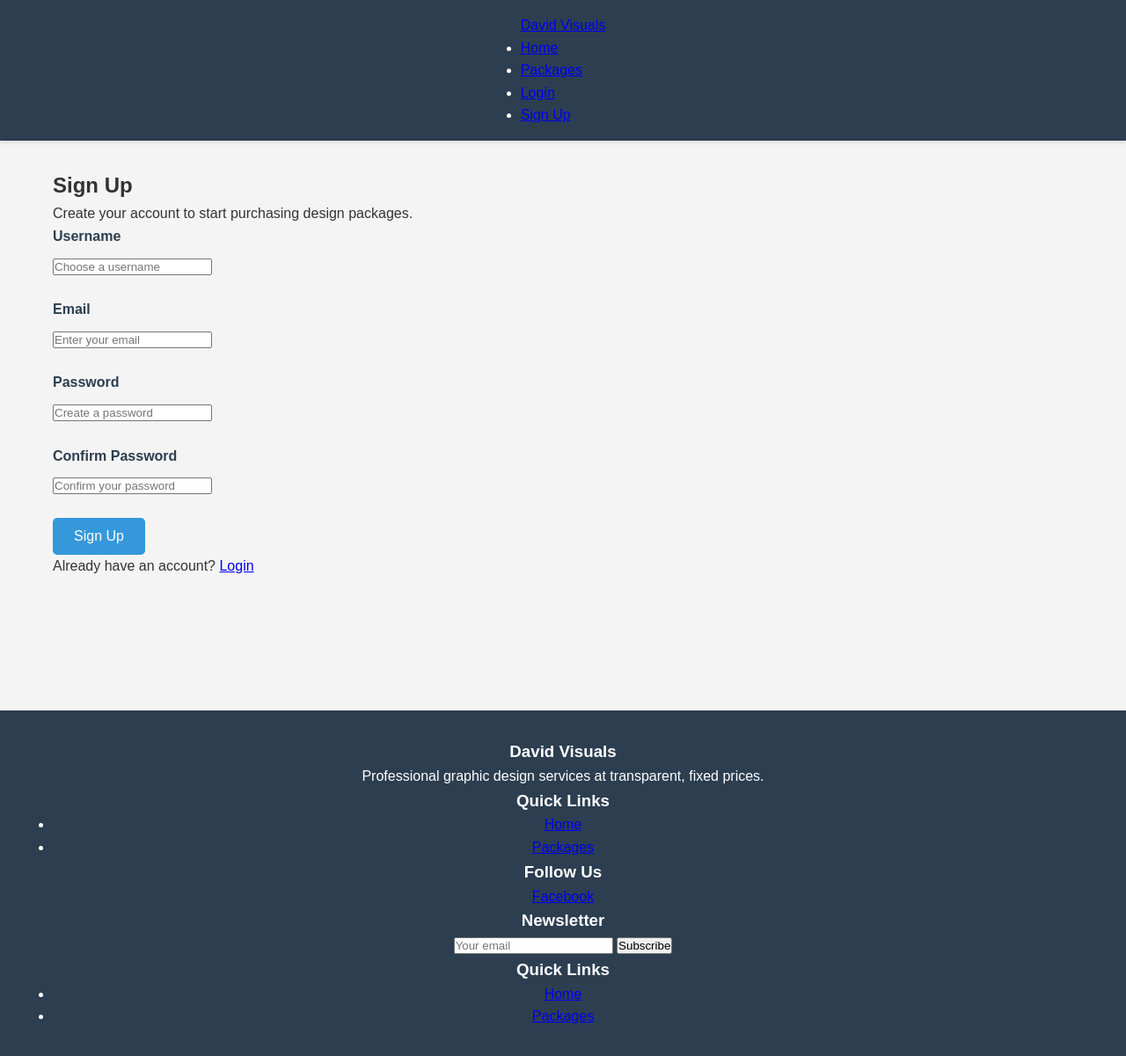
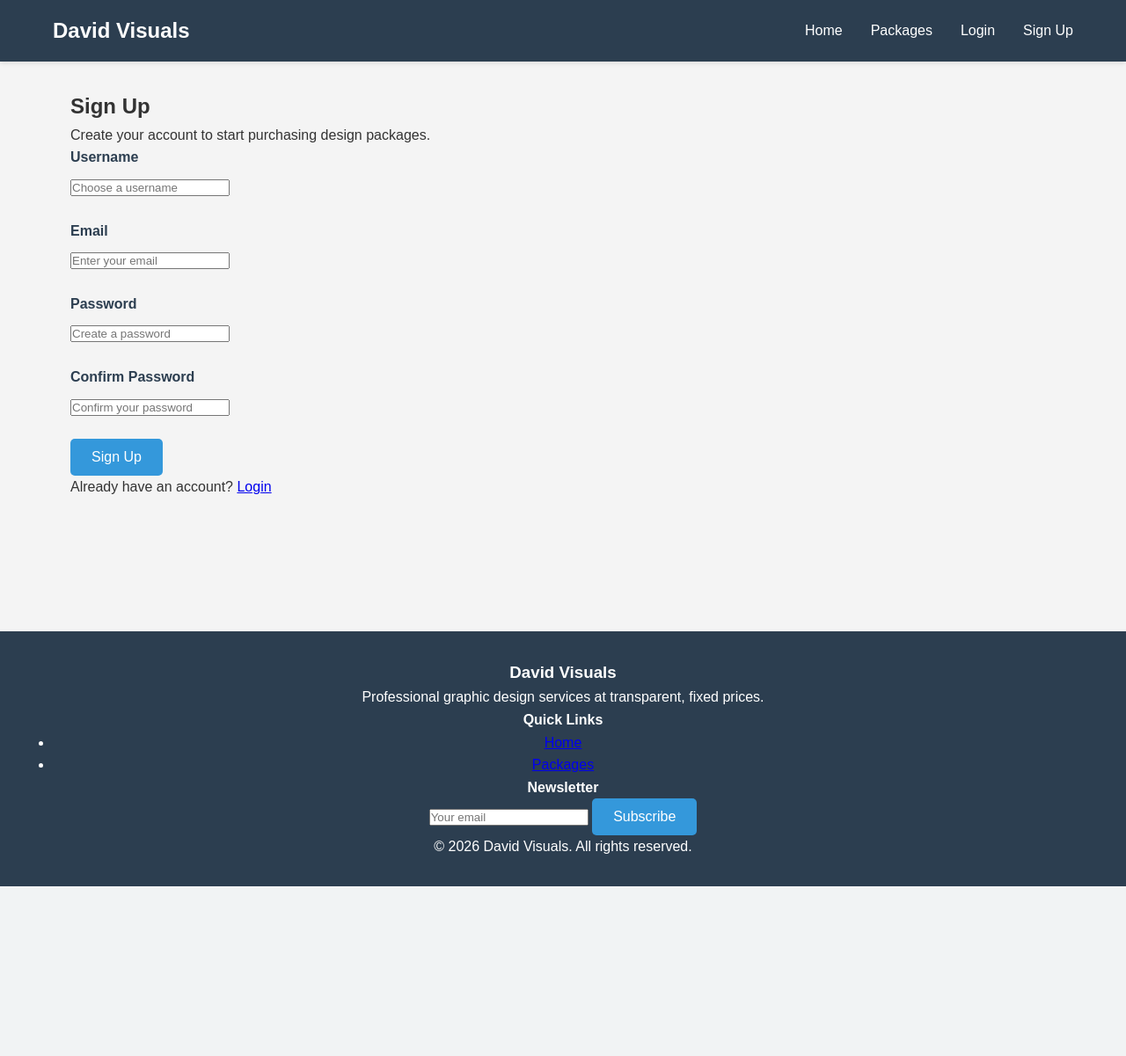
Before and after one commit to thekidmellow/david-visuals, a Django app: page /accounts/signup/ in a window 1280 px wide. Shown: the whole page at 88% size. After the commit the page ends 1008 px from the top, so only its background shows below. Run offline with Django 4.2, Linux system fonts and the light colour scheme.

Commit message:
fix: resolve profiles namespace error and improve styling

```diff
--- a/profiles/urls.py
+++ b/profiles/urls.py
@@ -1,5 +1,7 @@
 from django.urls import path
 from . import views
+
+app_name = 'profiles'
 
 urlpatterns = [
     path('', views.profile, name='profile'),
--- a/static/css/js/script.js
+++ b/static/css/js/script.js
@@ -1,3 +1,107 @@
 document.addEventListener('DOMContentLoaded', function() {
-    console.log('David Visuals loaded successfully');
+
+    const messages = document.querySelectorAll('.alert');
+    if (messages.length > 0) {
+        messages.forEach(message => {
+            setTimeout(() => {
+                message.style.opacity = '0';
+                setTimeout(() => {
+                    message.remove();
+                }, 300);
+            }, 5000);
+        });
+    }
+
+    const deleteButtons = document.querySelectorAll('.btn-danger');
+    deleteButtons.forEach(button => {
+        if (button.textContent.includes('Delete')) {
+            button.addEventListener('click', function(e) {
+                if (!confirm('Are you sure you want to delete this item?')) {
+                    e.preventDefault();
+                }
+            });
+        }
+    });
+
+    const forms = document.querySelectorAll('form');
+    forms.forEach(form => {
+        form.addEventListener('submit', function(e) {
+            const requiredFields = form.querySelectorAll('[required]');
+            let isValid = true;
+
+            requiredFields.forEach(field => {
+                if (!field.value.trim()) {
+                    isValid = false;
+                    field.style.borderColor = '#e74c3c';
+                } else {
+                    field.style.borderColor = '#ddd';
+                }
+            });
+
+            if (!isValid) {
+                e.preventDefault();
+                alert('Please fill in all required fields.');
+            }
+        });
+    });
+
+    const emailFields = document.querySelectorAll('input[type="email"]');
+    emailFields.forEach(field => {
+        field.addEventListener('blur', function() {
+            const emailPattern = /^[^\s@]+@[^\s@]+\.[^\s@]+$/;
+            if (field.value && !emailPattern.test(field.value)) {
+                field.style.borderColor = '#e74c3c';
+                let errorMsg = field.parentElement.querySelector('.error-message');
+                if (!errorMsg) {
+                    errorMsg = document.createElement('span');
+                    errorMsg.className = 'error-message';
+                    errorMsg.textContent = 'Please enter a valid email address';
+                    field.parentElement.appendChild(errorMsg);
+                }
+            } else {
+                field.style.borderColor = '#ddd';
+                const errorMsg = field.parentElement.querySelector('.error-message');
+                if (errorMsg) {
+                    errorMsg.remove();
+                }
+            }
+        });
+    });
+
+    const navToggle = document.querySelector('.nav-toggle');
+    if (navToggle) {
+        navToggle.addEventListener('click', function() {
+            const navLinks = document.querySelector('.nav-links');
+            navLinks.classList.toggle('active');
+        });
+    }
+
+    const backToTop = document.createElement('button');
+    backToTop.innerHTML = '↑';
+    backToTop.className = 'back-to-top';
+    backToTop.style.display = 'none';
+    document.body.appendChild(backToTop);
+
+    window.addEventListener('scroll', function() {
+        if (window.pageYOffset > 300) {
+            backToTop.style.display = 'block';
+        } else {
+            backToTop.style.display = 'none';
+        }
+    });
+
+    backToTop.addEventListener('click', function() {
+        window.scrollTo({
+            top: 0,
+            behavior: 'smooth'
+        });
+    });
+
+    const priceElements = document.querySelectorAll('.package-price, .package-detail-price');
+    priceElements.forEach(element => {
+        const price = element.textContent;
+        if (price && !price.includes('€')) {
+            element.textContent = '€' + price;
+        }
+    });
 });
--- a/static/css/style.css
+++ b/static/css/style.css
@@ -559,3 +559,29 @@ input[type="checkbox"] {
     padding: 1.5rem;
   }
 }
+
+.back-to-top {
+  position: fixed;
+  bottom: 30px;
+  right: 30px;
+  background-color: #3498db;
+  color: #fff;
+  width: 50px;
+  height: 50px;
+  border-radius: 50%;
+  border: none;
+  font-size: 1.5rem;
+  cursor: pointer;
+  box-shadow: 0 2px 10px rgba(0, 0, 0, 0.2);
+  transition: all 0.3s;
+  z-index: 1000;
+}
+
+.back-to-top:hover {
+  background-color: #2980b9;
+  transform: translateY(-5px);
+}
+
+.nav-links.active {
+  display: flex;
+}
--- a/templates/base.html
+++ b/templates/base.html
@@ -29,18 +29,18 @@
     {% include 'includes/navbar.html' %}
 
     <main>
-        {% if messages %}
-        <div class="messages">
+        <div class="container">
+            {% if messages %}
             {% for message in messages %}
-            <div class="message {{ message.tags }}">
+            <div class="alert alert-{{ message.tags }}">
                 {{ message }}
             </div>
             {% endfor %}
+            {% endif %}
+
+            {% block content %}
+            {% endblock %}
         </div>
-        {% endif %}
-
-        {% block content %}
-        {% endblock %}
     </main>
 
     {% include 'includes/footer.html' %}
--- a/templates/includes/footer.html
+++ b/templates/includes/footer.html
@@ -1,3 +1,4 @@
+{% load static %}
 <footer>
     <div class="container">
         <div class="footer-content">
@@ -6,31 +7,23 @@
                 <p>Professional graphic design services at transparent, fixed prices.</p>
             </div>
             <div class="footer-section">
-                <h3>Quick Links</h3>
-                <ul>
-                    <li><a href="/">Home</a></li>
+                <h4>Quick Links</h4>
+                <ul class="footer-links">
+                    <li><a href="{% url 'home:index' %}">Home</a></li>
                     <li><a href="{% url 'packages:package_list' %}">Packages</a></li>
                 </ul>
             </div>
             <div class="footer-section">
-                <h3>Follow Us</h3>
-                <a href="https://www.facebook.com/profile.php?id=61586669439949" target="_blank" rel="noopener"
-                    aria-label="Visit our Facebook page">Facebook</a>
-            </div>
-            <div class="footer-section">
-                <h3>Newsletter</h3>
-                <form method="POST" action="{% url 'newsletter:subscribe' %}" class="newsletter-form">
+                <h4>Newsletter</h4>
+                <form method="post" action="{% url 'newsletter:subscribe' %}" class="newsletter-form">
                     {% csrf_token %}
-                    <input type="email" name="email" placeholder="Your email" required>
-                    <button type="submit">Subscribe</button>
+                    <input type="email" name="email" placeholder="Your email" required class="newsletter-input">
+                    <button type="submit" class="btn btn-primary">Subscribe</button>
                 </form>
             </div>
         </div>
-        <div class="footer-section">
-            <h3>Quick Links</h3>
-            <ul>
-                <li><a href="/">Home</a></li>
-                <li><a href="#">Packages</a></li>
-            </ul>
+        <div class="footer-bottom">
+            <p>&copy; 2026 David Visuals. All rights reserved.</p>
         </div>
+    </div>
 </footer>
--- a/templates/includes/navbar.html
+++ b/templates/includes/navbar.html
@@ -1,20 +1,22 @@
+{% load static %}
 <header>
-    <nav class="navbar">
-        <div class="container">
-            <div class="nav-brand">
-                <a href="/">David Visuals</a>
-            </div>
-            <ul class="nav-menu">
-                <li><a href="/">Home</a></li>
+    <div class="container">
+        <nav>
+            <a href="{% url 'home:index' %}" class="logo">David Visuals</a>
+            <ul class="nav-links">
+                <li><a href="{% url 'home:index' %}">Home</a></li>
                 <li><a href="{% url 'packages:package_list' %}">Packages</a></li>
                 {% if user.is_authenticated %}
-                <li><a href="{% url 'profile' %}">Profile</a></li>
+                <li><a href="{% url 'profiles:profile' %}">Profile</a></li>
+                {% if user.is_staff %}
+                <li><a href="{% url 'admin:index' %}">Admin</a></li>
+                {% endif %}
                 <li><a href="{% url 'account_logout' %}">Logout</a></li>
                 {% else %}
                 <li><a href="{% url 'account_login' %}">Login</a></li>
                 <li><a href="{% url 'account_signup' %}">Sign Up</a></li>
                 {% endif %}
             </ul>
-        </div>
-    </nav>
+        </nav>
+    </div>
 </header>
```
